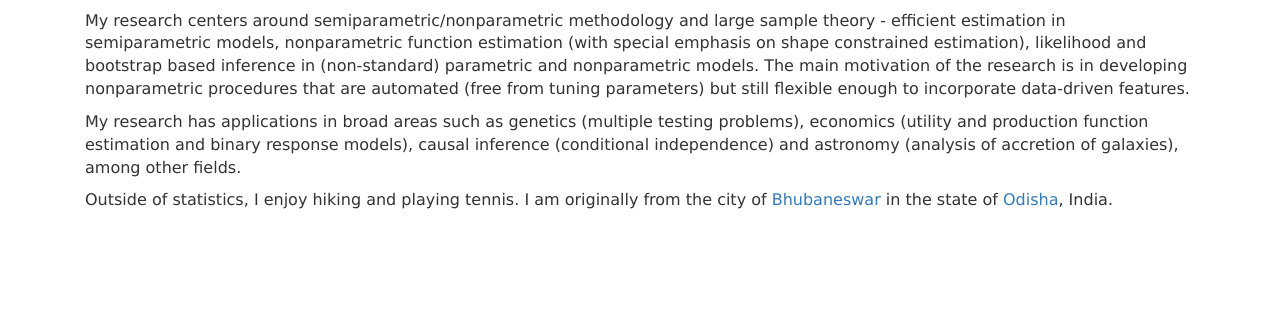
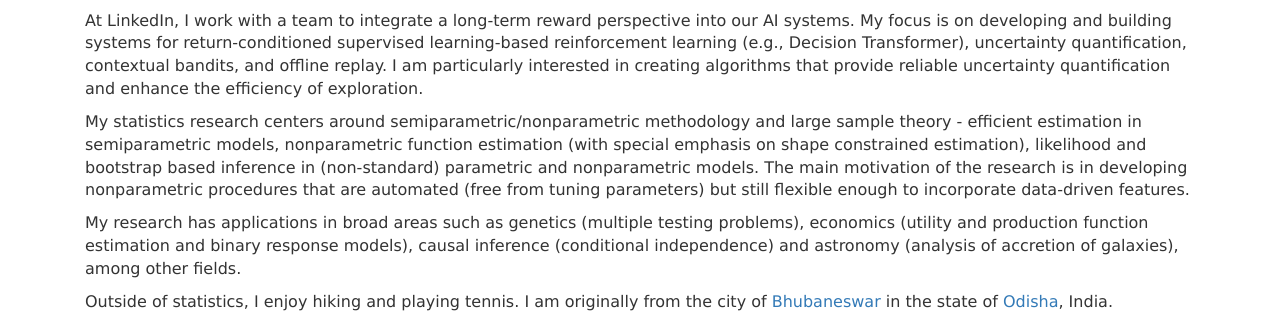
Before and after one commit to rohitpatra/rohitpatra.github.io, a plain HTML site: page index.html in a window 1280 px wide. Shown: the part 467-800 px from the top of the page. Drawn offline with Linux system fonts and the light colour scheme.

Commit message:
Update index.html
Added linkedin summary

```diff
--- a/index.html
+++ b/index.html
@@ -112,8 +112,10 @@ height="0" width="0" style="display:none;visibility:hidden"></iframe></noscript>
 
          Welcome, I am a research scientist at LinkedIn's Foundational AI Technology (FAIT) team in New York. Until 2021, I was an assistant professor in the <a href="http://stat.ufl.edu/">Department of Statistics</a> at
                 <a href="http://ufl.edu/">University of Florida.</a> Before Florida, I was a Ph.D. student at <a href="http://statistics.columbia.edu/"> <span itemprop="alumniOf">Columbia University</span></a>, New York. My Ph.D thesis advisor was <span itemscope itemtype="http://schema.org/Person" itemprop="colleague"> <a href="http://statistics.columbia.edu/~bodhi/Bodhi/Welcome.html" itemprop="url"> <span itemprop="name"> Bodhisattva Sen</span>.</a> </span> <font> </p>
+                <p class="main"> <font face="verdana" font size="3"> At LinkedIn, I work with a team to integrate a long-term reward perspective into our AI systems. My focus is on developing and building systems for return-conditioned supervised learning-based reinforcement learning (e.g., Decision Transformer), uncertainty quantification, contextual bandits, and offline replay. I am particularly interested in creating algorithms that provide reliable uncertainty quantification and enhance the efficiency of exploration. </a> <font> <p>
 
-                <p class="main"> <font face="verdana" font size="3"> My research centers around semiparametric/nonparametric  methodology  and  large sample theory - efficient estimation in semiparametric models, nonparametric function estimation (with special emphasis on shape constrained estimation),  likelihood and bootstrap based inference in (non-standard) parametric and nonparametric models. The main motivation of the research is in developing nonparametric procedures that are automated (free from tuning parameters) but still flexible enough to incorporate data-driven features. </a> <font> <p>
+
+                <p class="main"> <font face="verdana" font size="3"> My statistics research centers around semiparametric/nonparametric  methodology  and  large sample theory - efficient estimation in semiparametric models, nonparametric function estimation (with special emphasis on shape constrained estimation),  likelihood and bootstrap based inference in (non-standard) parametric and nonparametric models. The main motivation of the research is in developing nonparametric procedures that are automated (free from tuning parameters) but still flexible enough to incorporate data-driven features. </a> <font> <p>
 
                 <p class="main"> <font face="verdana" font size="3">My research has applications in broad areas such as genetics (multiple testing problems), economics (utility and production function estimation and binary response models), causal inference (conditional independence) and astronomy (analysis of accretion of galaxies),  among other fields. </a> <font> <p>
 
```
